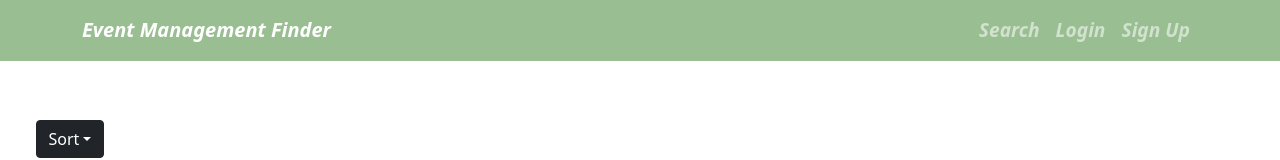
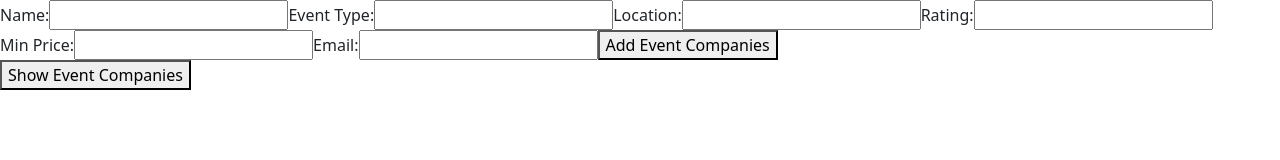
Before and after one commit to ManasaGadepalli/EMHub, a React (Create React App) app in the folder frontend/: page /search in a window 1280 px wide. Shown: the top 160 px of the page. Built offline with nearby package versions, Linux system fonts and the light colour scheme; no server answers.

Commit message:
Intial commit: Display all companies present in database.

```diff
--- /dev/null
+++ b/frontend/src/Components/Searchpage/Search.js
@@ -0,0 +1,173 @@
+//import "./App.css";
+import { useState } from "react";
+import Axios from "axios";
+
+function Search() {
+    const [comp_name, setName] = useState("");
+    const [event_type, setType] = useState("");
+    const [location, setLocation] = useState("");
+    const [rating, setRating] = useState(0);
+    const [minprice, setMinPrice] = useState(0);
+    const [email, setEmail] = useState("");
+
+    const [newMinPrice, setNewMinPrice] = useState(0);
+
+    const [compList, setCompList] = useState([]);
+
+    const addCompany = () => {
+        Axios.post("http://localhost:3001/create", {
+            comp_name: comp_name,
+            event_type: event_type,
+            location: location,
+            rating: rating,
+            minprice: minprice,
+            email: email
+        }).then(() => {
+            setCompList([
+                ...compList,
+                {
+                    comp_name: comp_name,
+                    event_type: event_type,
+                    location: location,
+                    rating: rating,
+                    minprice: minprice,
+                    email: email
+                },
+            ]);
+        });
+    };
+
+    const getCompanies = () => {
+        Axios.get("http://localhost:3001/event_companies").then((response) => {
+            setCompList(response.data);
+        });
+    };
+
+    const updateMinPrice = (id) => {
+        Axios.put("http://localhost:3001/update", { minprice: newMinPrice, id: id }).then(
+            (response) => {
+                setCompList(
+                    compList.map((val) => {
+                        return val.id == id
+                            ? {
+                                id: val.id,
+                                comp_name: val.comp_name,
+                                event_type: val.event_type,
+                                location: val.location,
+                                rating: val.rating,
+                                minprice: newMinPrice,
+                                email: val.email
+                            }
+                            : val;
+                    })
+                );
+            }
+        );
+    };
+
+    const deleteCompany = (id) => {
+        Axios.delete(`http://localhost:3001/delete/${id}`).then((response) => {
+            setCompList(
+                compList.filter((val) => {
+                    return val.id != id;
+                })
+            );
+        });
+    };
+
+
+    return (
+        <div className="App">
+            <div className="information">
+                <label>Name:</label>
+                <input
+                    type="text"
+                    onChange={(event) => {
+                        setName(event.target.value);
+                    }}
+                />
+                <label>Event Type:</label>
+                <input
+                    type="number"
+                    onChange={(event) => {
+                        setType(event.target.value);
+                    }}
+                />
+                <label>Location:</label>
+                <input
+                    type="text"
+                    onChange={(event) => {
+                        setLocation(event.target.value);
+                    }}
+                />
+                <label>Rating:</label>
+                <input
+                    type="text"
+                    onChange={(event) => {
+                        setRating(event.target.value);
+                    }}
+                />
+                <label>Min Price:</label>
+                <input
+                    type="number"
+                    onChange={(event) => {
+                        setMinPrice(event.target.value);
+                    }}
+                />
+                <label>Email:</label>
+                <input
+                    type="text"
+                    onChange={(event) => {
+                        setEmail(event.target.value);
+                    }}
+                />
+                <button onClick={addCompany}>Add Event Companies</button>
+            </div>
+            <div className="employees">
+                <button onClick={getCompanies}>Show Event Companies</button>
+
+                {compList.map((val, key) => {
+                    return (
+                        <div className="Companies">
+                            <div>
+                                <h3>CompName: {val.comp_name}</h3>
+                                <h3>Event_type: {val.event_type}</h3>
+                                <h3>Location: {val.location}</h3>
+                                <h3>Rating: {val.rating}</h3>
+                                <h3>MinPrice: {val.minprice}</h3>
+                                <h3>Email: {val.email}</h3>
+                            </div>
+                            <div>
+                                <input
+                                    type="text"
+                                    placeholder="2000..."
+                                    onChange={(event) => {
+                                        setNewMinPrice(event.target.value);
+                                    }}
+                                />
+                                <button
+                                    onClick={() => {
+                                        updateMinPrice(val.id);
+                                    }}
+                                >
+                                    {" "}
+                                    Update
+                                </button>
+
+                                <button
+                                    onClick={() => {
+                                        deleteCompany(val.id);
+                                    }}
+                                >
+                                    Delete
+                                </button>
+                            </div>
+                        </div>
+                    );
+                })}
+            </div>
+        </div>
+    );
+}
+
+export default Search;
--- a/frontend/src/index.js
+++ b/frontend/src/index.js
@@ -4,7 +4,8 @@ import App from './App';
 //import ListingForm from './Components/ListingForm/listingForm';
 import LoginPage from './Components/Login/Login';
 import SignUpPage from './Components/Registration/Registration';
-import Search from './Components/Searchpage/NewSearch';
+//import Search from './Components/Searchpage/NewSearch';
+import Search from './Components/Searchpage/Search';
 //import FindTextbooks from './Components/FindTextbooks/findTextbooks';
 //import ManageListings from './Components/ManageListings/manageListings';
 //import EditListing from './Components/ManageListings/editListing';
@@ -18,7 +19,7 @@ ReactDOM.render(
     <Switch>
       <Route exact path='/' component={App} />
       <Route exact path='/login' component={LoginPage} />
-      <Route exact path='/search' component={Search}/>
+      <Route exact path='/search' component={Search} />
       <Route exact path='/signup' component={SignUpPage} />
     </Switch>
   </BrowserRouter>,
```
Also changed, not shown: 1 other file (tests, documents, lock files or other folders).
